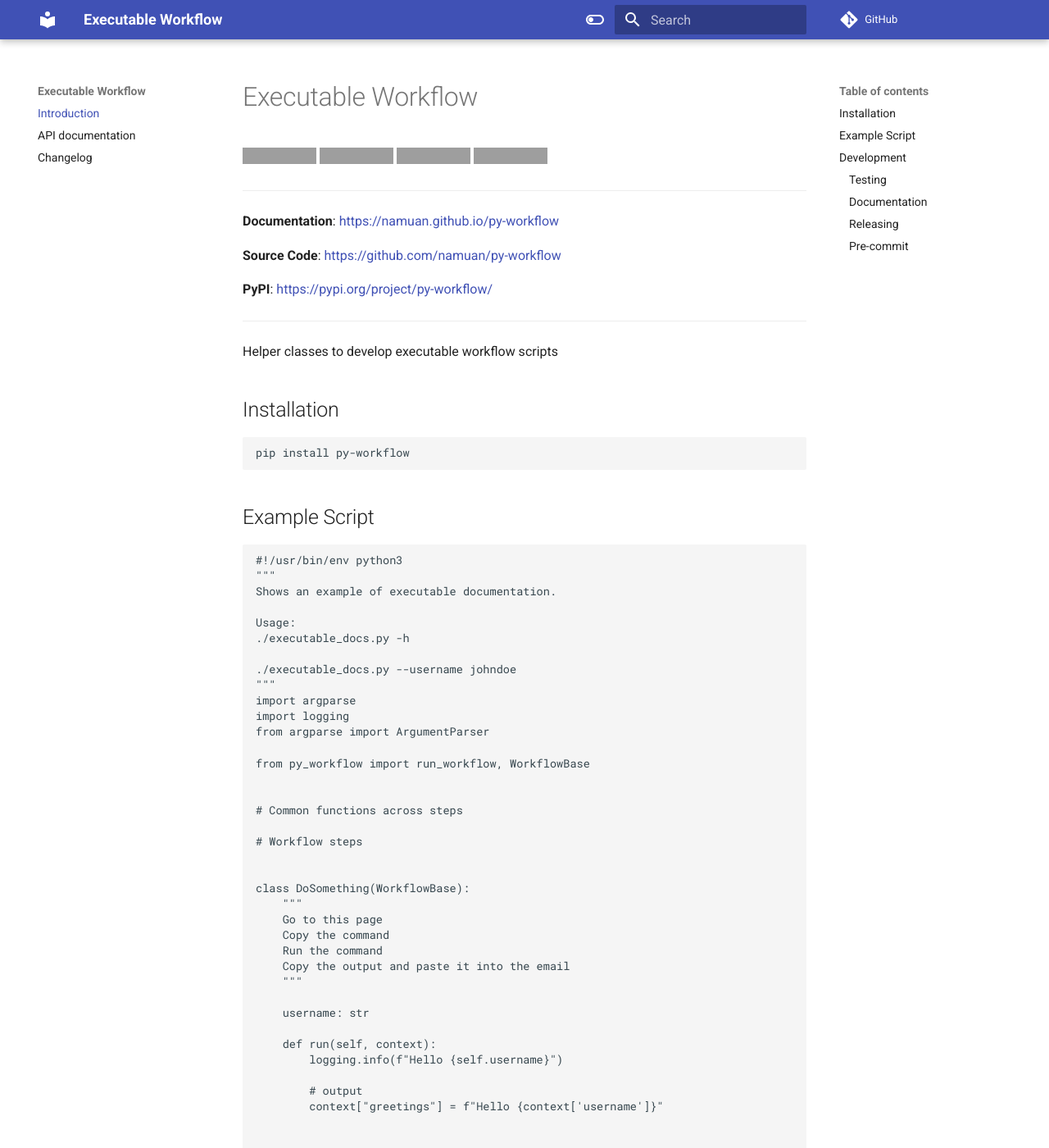
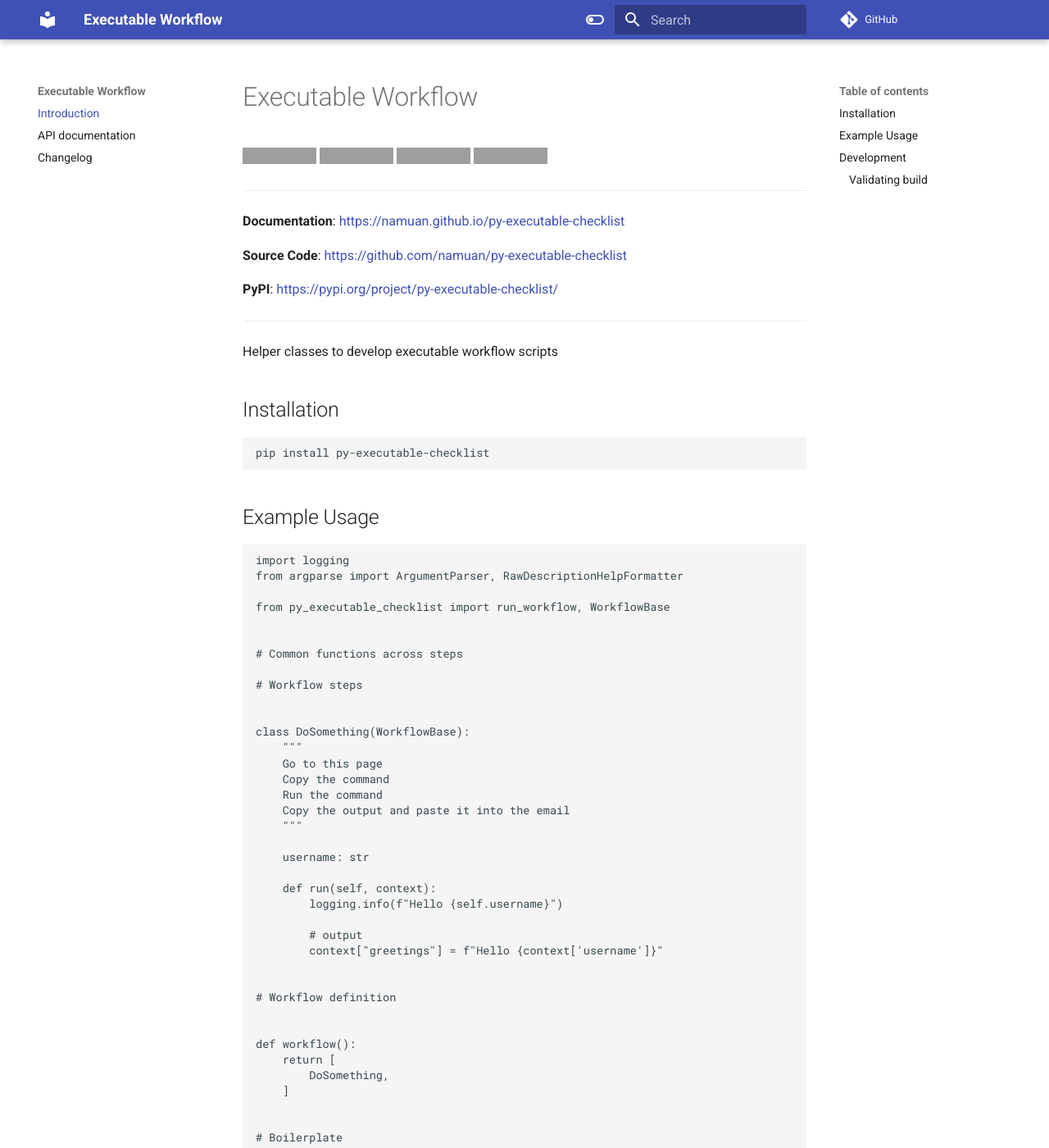
Before and after one commit to namuan/py-executable-checklist, an MkDocs documentation site: the page built from docs/index.md, in a window 1280 px wide and 1400 px high. Shown: the whole window at 82% size. Built offline with MkDocs 1.6.1 and Material for MkDocs 9.7.7, drawn with Linux system fonts in a browser that asks for light colours; comment, search, counter and statistics services are not loaded; some of the changed text lies outside the part shown; grey boxes are pictures that could not be loaded.

Commit message:
feat: Rename project

````diff
--- a/README.md
+++ b/README.md
@@ -1,18 +1,18 @@
 # Executable Workflow
 
-[![PyPI](https://img.shields.io/pypi/v/py-workflow?style=flat-square)](https://pypi.python.org/pypi/py-workflow/)
-[![PyPI - Python Version](https://img.shields.io/pypi/pyversions/py-workflow?style=flat-square)](https://pypi.python.org/pypi/py-workflow/)
-[![PyPI - License](https://img.shields.io/pypi/l/py-workflow?style=flat-square)](https://pypi.python.org/pypi/py-workflow/)
+[![PyPI](https://img.shields.io/pypi/v/py-executable-checklist?style=flat-square)](https://pypi.python.org/pypi/py-executable-checklist/)
+[![PyPI - Python Version](https://img.shields.io/pypi/pyversions/py-executable-checklist?style=flat-square)](https://pypi.python.org/pypi/py-executable-checklist/)
+[![PyPI - License](https://img.shields.io/pypi/l/py-executable-checklist?style=flat-square)](https://pypi.python.org/pypi/py-executable-checklist/)
 [![Coookiecutter - Wolt](https://img.shields.io/badge/cookiecutter-Wolt-00c2e8?style=flat-square&logo=cookiecutter&logoColor=D4AA00&link=https://github.com/woltapp/wolt-python-package-cookiecutter)](https://github.com/woltapp/wolt-python-package-cookiecutter)
 
 
 ---
 
-**Documentation**: [https://namuan.github.io/py-workflow](https://namuan.github.io/py-workflow)
+**Documentation**: [https://namuan.github.io/py-executable-checklist](https://namuan.github.io/py-executable-checklist)
 
-**Source Code**: [https://github.com/namuan/py-workflow](https://github.com/namuan/py-workflow)
+**Source Code**: [https://github.com/namuan/py-executable-checklist](https://github.com/namuan/py-executable-checklist)
 
-**PyPI**: [https://pypi.org/project/py-workflow/](https://pypi.org/project/py-workflow/)
+**PyPI**: [https://pypi.org/project/py-executable-checklist/](https://pypi.org/project/py-executable-checklist/)
 
 ---
 
@@ -21,26 +21,16 @@ Helper classes to develop executable workflow scripts
 ## Installation
 
 ```sh
-pip install py-workflow
+pip install py-executable-checklist
 ```
 
-## Example Script
+## Example Usage
 
 ```python
-#!/usr/bin/env python3
-"""
-Shows an example of executable documentation.
+import logging
+from argparse import ArgumentParser, RawDescriptionHelpFormatter
 
-Usage:
-./executable_docs.py -h
-
-./executable_docs.py --username johndoe
-"""
-import argparse
-import logging
-from argparse import ArgumentParser
-
-from py_workflow import run_workflow, WorkflowBase
+from py_executable_checklist import run_workflow, WorkflowBase
 
 
 # Common functions across steps
@@ -79,7 +69,7 @@ def workflow():
 
 def parse_args():
     parser = ArgumentParser(
-        description=__doc__, formatter_class=argparse.RawDescriptionHelpFormatter
+        description=__doc__, formatter_class=RawDescriptionHelpFormatter
     )
     parser.add_argument("-u", "--username", type=str, required=True, help="User name")
     parser.add_argument(
@@ -121,51 +111,8 @@ poetry install
 poetry shell
 ```
 
-### Testing
+### Validating build
 
 ```sh
-pytest
+make build
 ```
-
-### Documentation
-
-The documentation is automatically generated from the content of the [docs directory](./docs) and from the docstrings
- of the public signatures of the source code. The documentation is updated and published as a [Github project page
- ](https://pages.github.com/) automatically as part each release.
-
-### Releasing
-
-Trigger the [Draft release workflow](https://github.com/namuan/py-workflow/actions/workflows/draft_release.yml)
-(press _Run workflow_). This will update the changelog & version and create a GitHub release which is in _Draft_ state.
-
-Find the draft release from the
-[GitHub releases](https://github.com/namuan/py-workflow/releases) and publish it. When
- a release is published, it'll trigger [release](https://github.com/namuan/py-workflow/blob/master/.github/workflows/release.yml) workflow which creates PyPI
- release and deploys updated documentation.
-
-### Pre-commit
-
-Pre-commit hooks run all the auto-formatters (e.g. `black`, `isort`), linters (e.g. `mypy`, `flake8`), and other quality
- checks to make sure the changeset is in good shape before a commit/push happens.
-
-You can install the hooks with (runs for each commit):
-
-```sh
-pre-commit install
-```
-
-Or if you want them to run only for each push:
-
-```sh
-pre-commit install -t pre-push
-```
-
-Or if you want e.g. want to run all checks manually for all files:
-
-```sh
-pre-commit run --all-files
-```
-
----
-
-This project was generated using the [wolt-python-package-cookiecutter](https://github.com/woltapp/wolt-python-package-cookiecutter) template.
--- a/mkdocs.yml
+++ b/mkdocs.yml
@@ -1,5 +1,5 @@
 site_name: Executable Workflow
-repo_url: https://github.com/namuan/py-workflow
+repo_url: https://github.com/namuan/py-executable-checklist
 
 theme:
   name: material
@@ -32,4 +32,4 @@ plugins:
             show_signature_annotations: true
             show_source: true
       watch:
-        - src/py_workflow
+        - src/py_executable_checklist
````
Also changed, not shown: docs/api_docs.md (+1 -1 lines), pyproject.toml (+6 -6 lines), .cruft.json, src/py_executable_checklist/__init__.py (added), 4 other files.
